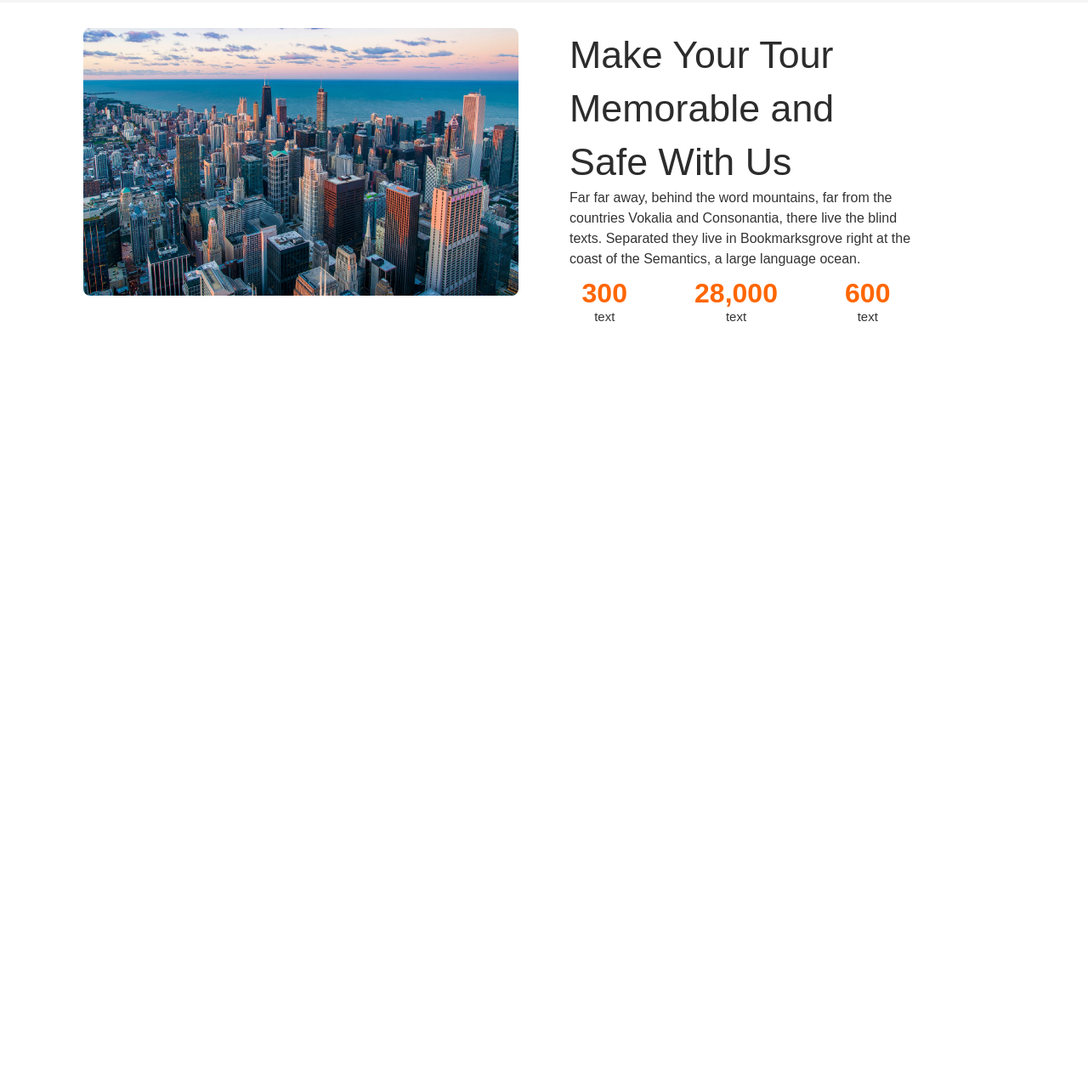
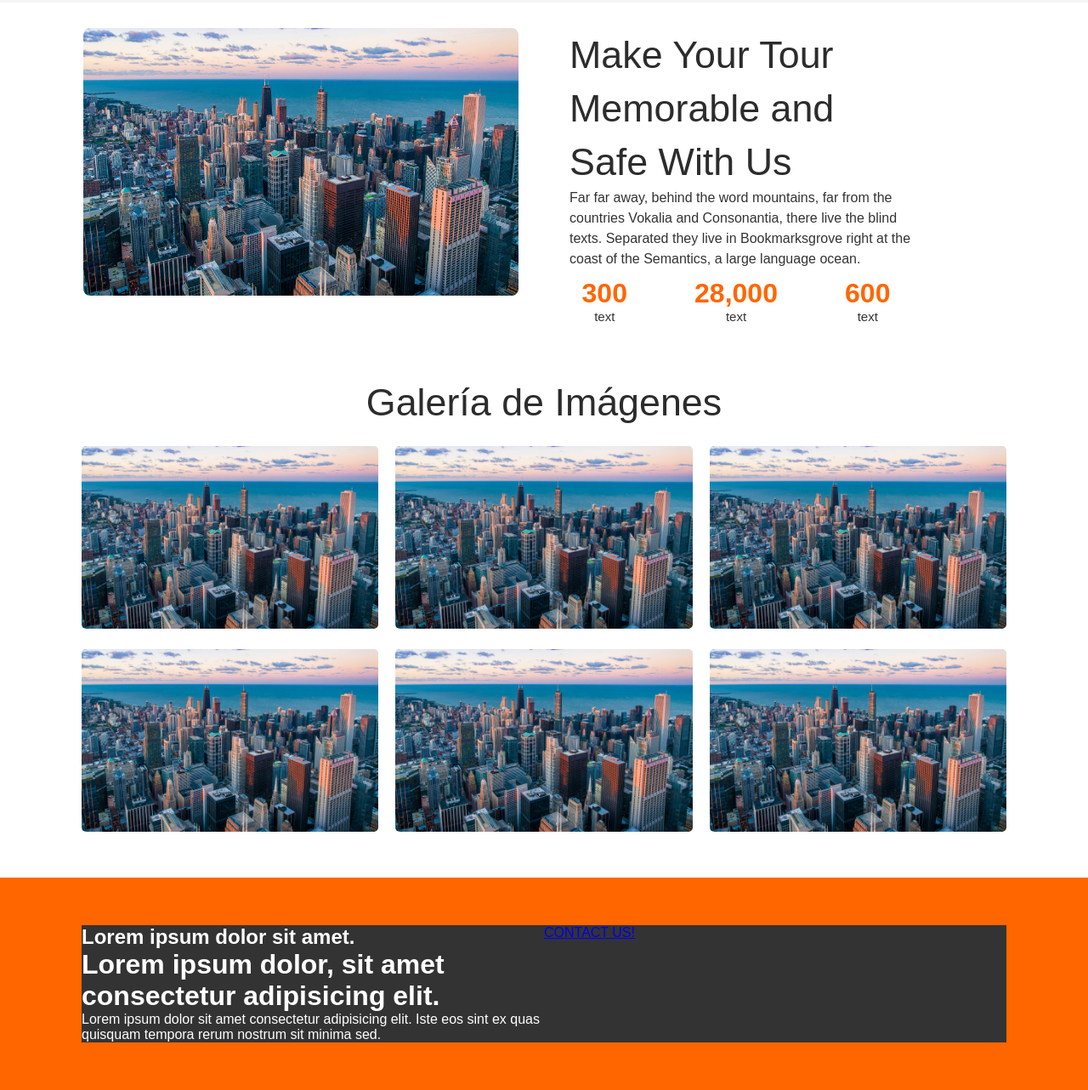
Before and after one commit to BALT9/paginaWeb-basica-html-css-js, a plain HTML site: page index.html in a window 1280 px wide. Shown: the part 1853-3136 px from the top of the page at 85% size. Before the commit the page ends 2265 px from the top, so only its background shows below. Drawn offline with nearby package versions, Linux system fonts and the light colour scheme.

Commit message:
se agrego la galeria

```diff
--- a/css/styles.css
+++ b/css/styles.css
@@ -249,6 +249,63 @@ body {
     font-size: 15px;
 }
 
+/* galeria  */
+.container-galeria {
+    display: flex;
+    align-items: center;
+    flex-direction: column;
+    padding: 30px 0;
+    text-align: center;
+}
+
+.container-galeria h2 {
+    font-size: 2.8rem;
+    line-height: 1.4;
+    font-weight: 400;
+    color: #2c2c2c;
+}
+
+.galeria {
+    width: 85%;
+    text-align: center;
+    display: grid;
+    grid-template-columns: repeat(3, 1fr);
+    gap: 20px;
+    padding: 20px;
+}
+
+.imagen img {
+    width: 100%;
+    height: auto;
+    border-radius: 5px;
+    transition: transform 0.3s ease;
+    cursor: pointer;
+}
+
+.imagen img:hover {
+    transform: scale(1.02);
+}
+
+/* contacto */
+
+.container-contacto{
+    display: flex;
+    justify-content: center;
+    align-items: center;
+    background-color: #ff6600;
+    height: 250px;
+}
+.contacto{
+    width: 85%;
+    display: flex;
+    color: #fff;
+}
+
+.contacto .contacto-text, .contacto-link{
+    width: 50%;
+    background-color: #343333;
+}
+
 /* Pantallas grandes de escritorio */
 @media only screen and (max-width: 1200px) {
 
@@ -281,6 +338,21 @@ body {
         padding-right: 0px;
         gap: 30px;
     }
+
+    /* galeria */
+    .container-galeria h2{
+        font-size: 2rem;
+        line-height: 1.2;
+    }
+
+    .galeria {
+        width: 80%;
+        grid-template-columns: repeat(2, 1fr);
+        gap: 15px;
+        padding: 20px 0;
+    }
+
+    /* contacto */
 }
 
 /* Pantallas de escritorio medianas */
@@ -357,7 +429,11 @@ body {
         font-weight: 300;
     }
 
-
+    /* galeria*/
+    .galeria {
+        width: 85%;
+        grid-template-columns: repeat(1, 1fr);
+    }
 
 }
 
--- a/index.html
+++ b/index.html
@@ -93,7 +93,9 @@
         </div>
         <div class="columna">
             <h2>Make Your Tour Memorable and Safe With Us</h2>
-            <p>Far far away, behind the word mountains, far from the countries Vokalia and Consonantia, there live the blind texts. Separated they live in Bookmarksgrove right at the coast of the Semantics, a large language ocean.</p>
+            <p>Far far away, behind the word mountains, far from the countries Vokalia and Consonantia, there live the
+                blind texts. Separated they live in Bookmarksgrove right at the coast of the Semantics, a large language
+                ocean.</p>
             <div class="datos">
                 <div class="numbers">
                     <h1>300</h1>
@@ -111,6 +113,31 @@
         </div>
     </div>
 
+    <div class="container-galeria">
+        <h2>Galería de Imágenes</h2>
+        <div class="galeria">
+            <div class="imagen"><img src="./img/image1.jpg" alt="Imagen 1"></div>
+            <div class="imagen"><img src="./img/image1.jpg" alt="Imagen 2"></div>
+            <div class="imagen"><img src="./img/image1.jpg" alt="Imagen 3"></div>
+            <div class="imagen"><img src="./img/image1.jpg" alt="Imagen 4"></div>
+            <div class="imagen"><img src="./img/image1.jpg" alt="Imagen 5"></div>
+            <div class="imagen"><img src="./img/image1.jpg" alt="Imagen 6"></div>
+        </div>
+    </div>
+
+    <div class="container-contacto">
+        <div class="contacto">
+            <div class="contacto-text">
+                <h2>Lorem ipsum dolor sit amet.</h2>
+                <h1>Lorem ipsum dolor, sit amet consectetur adipisicing elit.</h1>
+                <p>Lorem ipsum dolor sit amet consectetur adipisicing elit. Iste eos sint ex quas quisquam tempora rerum
+                    nostrum sit minima sed.</p>
+            </div>
+            <div class="contacto-link">
+                <a href="#">CONTACT US!</a>
+            </div>
+        </div>
+    </div>
 
     <script src="./js/menu.js"></script>
 </body>
```
